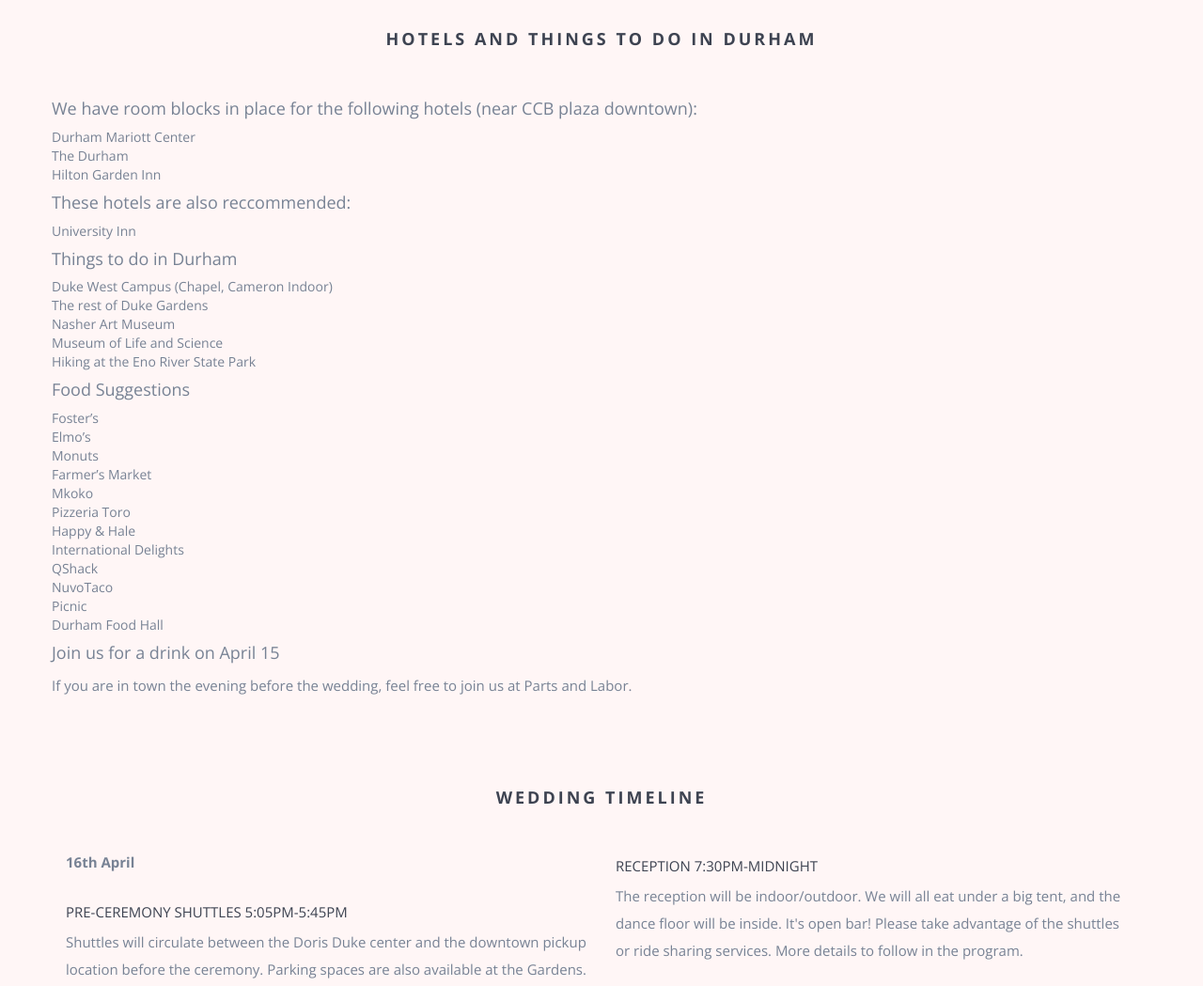
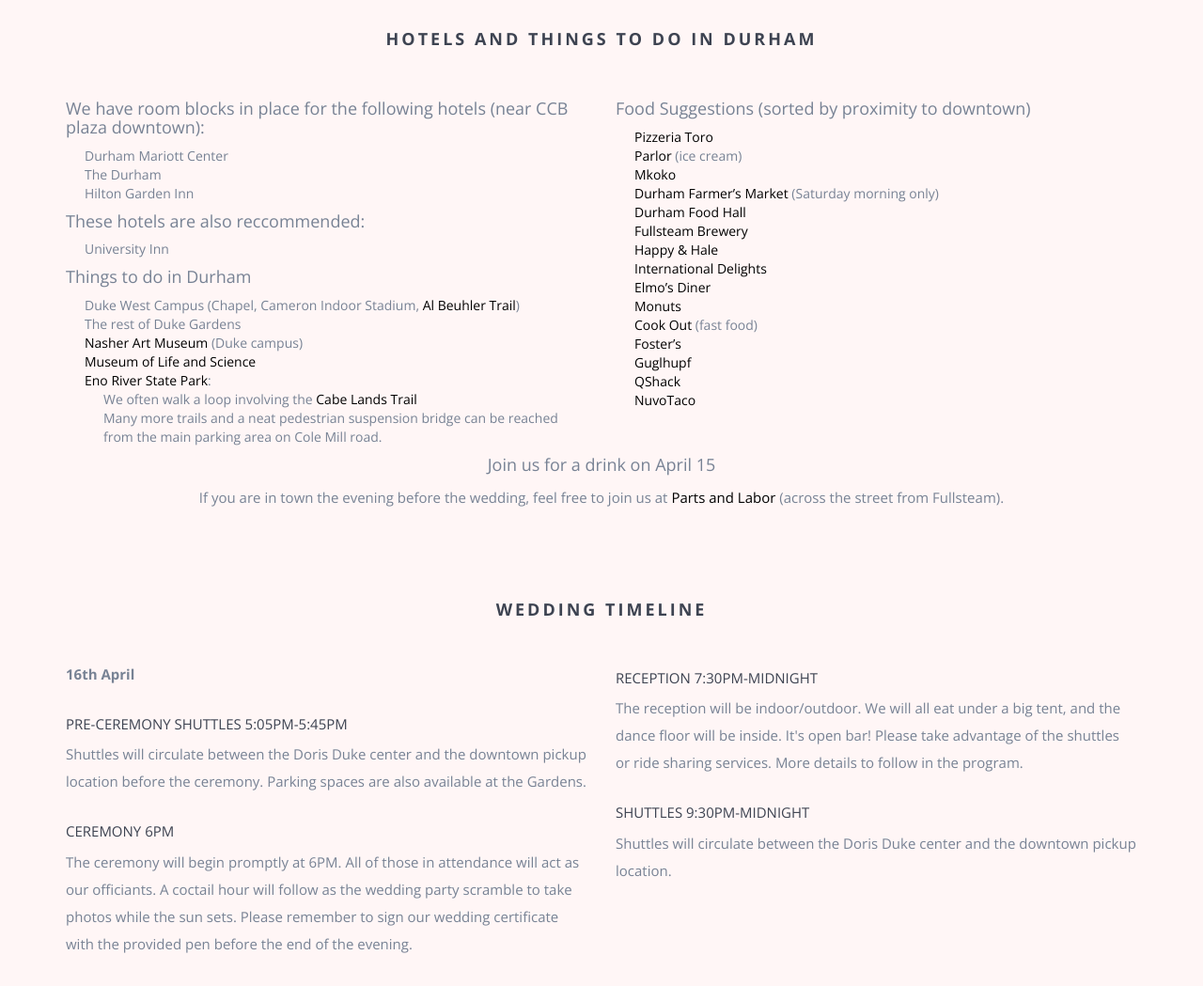
Before and after one commit to friesenbookerwedding/friesenbookerwedding.github.io, a website: page index.html in a window 1280 px wide. Shown: the part 1070-2119 px from the top of the page at 94% size. Drawn offline with nearby package versions, Linux system fonts and the light colour scheme.

Commit message:
added some hyperlinks and improved formatting

```diff
--- a/index.html
+++ b/index.html
@@ -139,6 +139,7 @@
             </div>
         </div>
         <div class="row">
+			<div class="col-md-6 col-sm-12 col-xs-12 leftcol">
 				<h4>We have room blocks in place for the following hotels (near CCB plaza downtown):</h4>
 				<ul>
 					<li>Durham Mariott Center</li>
@@ -152,31 +153,50 @@
 				</ul>
 				<h4>Things to do in Durham</h4>
 				<ul>
-				<li>Duke West Campus (Chapel, Cameron Indoor)</li>
+					<li>Duke West Campus (Chapel, Cameron Indoor Stadium, <a href="https://www.hikingproject.com/trail/7022936/al-buehler-cross-country-trail">Al Beuhler Trail</a>)</li>
 					<li>The rest of Duke Gardens </li>
-				<li>Nasher Art Museum</li>
-				<li>Museum of Life and Science</li>
-				<li>Hiking at the Eno River State Park</li>
+					<li><a href="https://nasher.duke.edu/">Nasher Art Museum</a> (Duke campus)</li>
+					<li><a href="https://www.lifeandscience.org/">Museum of Life and Science</a></li>
+					<li>
+						<a href="https://files.nc.gov/ncparks/maps-and-brochures/eno-river-state-park-map.pdf">Eno River State Park</a>:
+						<ol>
+							<li>We often walk a loop involving the <a href="https://www.hikingproject.com/trail/7036698/cabe-lands-trail">Cabe Lands Trail</a></li>
+							<li>Many more trails and a neat pedestrian suspension bridge can be reached from the main parking area on Cole Mill road.</li>
+						</ol>
+					</li>
 				</ul>
-			<h4>Food Suggestions</h4>
+			</div>
+            <div class="col-md-6 col-sm-12 col-xs-12 rightcol">
+				<h4>Food Suggestions (sorted by proximity to downtown)</h4>
 				<ul>
-				<li>Foster’s</li>
-				<li>Elmo’s </li>
-				<li>Monuts</li>
-				<li>Farmer’s Market </li>
-				<li>Mkoko</li>
-				<li>Pizzeria Toro</li>
-				<li>Happy & Hale</li>
-				<li>International Delights</li>
-				<li>QShack</li>
-				<li>NuvoTaco</li>
-				<li>Picnic</li>
-				<li>Durham Food Hall</li>
+					<li><a href="http://pizzeriatoro.com/">Pizzeria Toro</a></li>
+					<li><a href="https://theparlour.co/">Parlor</a> (ice cream)</li>
+					<li><a href="https://www.m-restaurants.com/m-kokko">Mkoko</a></li>
+					<li><a href="https://durhamfarmersmarket.com/">Durham Farmer’s Market </a>(Saturday morning only)</li>
+
+					<li><a href="https://durhamfoodhall.com/">Durham Food Hall</a></li>
+					<li><a href="https://www.fullsteam.ag/">Fullsteam Brewery</a></li>
+
+					<li><a href="https://www.happyandhale.com/">Happy & Hale</a></li>
+					<li><a href="https://iddurham.com/">International Delights</a></li>
+					<li><a href="http://www.elmosdiner.com/">Elmo’s Diner</a></li>
+					<li><a href="https://www.monutsdonuts.com/">Monuts</a></li>
+
+					<li><a href="https://cookout.com/location/north-carolina-durham-3624-hillsborough-road/">Cook Out</a> (fast food)</li>
+					<li><a href="https://www.fostersmarket.com/">Foster’s</a></li>
+					<li><a href="https://guglhupf.com/">Guglhupf</a></li>
+					<li><a href="http://www.theqshackoriginal.com/">QShack</a></li>
+					<li><a href="https://nuvotaco.com/">NuvoTaco</a></li>
+
 				</ul>
+            </div>
 
+        </div>
+        <div class="row">
+			<center>
             <h4>Join us for a drink on April 15</h4>
-            <p>If you are in town the evening before the wedding, feel free to join us at Parts and Labor.</p>
-
+            <p>If you are in town the evening before the wedding, feel free to join us at <a href="https://partsnlabor.com/">Parts and Labor</a> (across the street from Fullsteam).</p>
+            </center>
         </div>
 
     </div>
@@ -470,9 +490,9 @@
             </div>
         </div>
         <div class="row">
-			<h4>We have set up registries at the links below:</h4>
+			<h4>We have set up funds and registries at the links below:</h4>
 			<ul>
-				<li>Honeymoon Fund</li>
+				<li>Honeymoon Fund: CashApp or mail us a check</li>
 				<li>Physical items 1</li>
 				<li>Physical items 2</li>
 			</ul>
--- a/js/scripts.js
+++ b/js/scripts.js
@@ -2,51 +2,51 @@
 
     /***************** Waypoints ******************/
 
-    $('.wp1').waypoint(function () {
-        $('.wp1').addClass('animated fadeInLeft');
-    }, {
-        offset: '75%'
-    });
-    $('.wp2').waypoint(function () {
-        $('.wp2').addClass('animated fadeInRight');
-    }, {
-        offset: '75%'
-    });
-    $('.wp3').waypoint(function () {
-        $('.wp3').addClass('animated fadeInLeft');
-    }, {
-        offset: '75%'
-    });
-    $('.wp4').waypoint(function () {
-        $('.wp4').addClass('animated fadeInRight');
-    }, {
-        offset: '75%'
-    });
-    $('.wp5').waypoint(function () {
-        $('.wp5').addClass('animated fadeInLeft');
-    }, {
-        offset: '75%'
-    });
-    $('.wp6').waypoint(function () {
-        $('.wp6').addClass('animated fadeInRight');
-    }, {
-        offset: '75%'
-    });
-    $('.wp7').waypoint(function () {
-        $('.wp7').addClass('animated fadeInUp');
-    }, {
-        offset: '75%'
-    });
-    $('.wp8').waypoint(function () {
-        $('.wp8').addClass('animated fadeInLeft');
-    }, {
-        offset: '75%'
-    });
-    $('.wp9').waypoint(function () {
-        $('.wp9').addClass('animated fadeInRight');
-    }, {
-        offset: '75%'
-    });
+    //$('.wp1').waypoint(function () {
+        //$('.wp1').addClass('animated fadeInLeft');
+    //}, {
+        //offset: '75%'
+    //});
+    //$('.wp2').waypoint(function () {
+        //$('.wp2').addClass('animated fadeInRight');
+    //}, {
+        //offset: '75%'
+    //});
+    //$('.wp3').waypoint(function () {
+        //$('.wp3').addClass('animated fadeInLeft');
+    //}, {
+        //offset: '75%'
+    //});
+    //$('.wp4').waypoint(function () {
+        //$('.wp4').addClass('animated fadeInRight');
+    //}, {
+        //offset: '75%'
+    //});
+    //$('.wp5').waypoint(function () {
+        //$('.wp5').addClass('animated fadeInLeft');
+    //}, {
+        //offset: '75%'
+    //});
+    //$('.wp6').waypoint(function () {
+        //$('.wp6').addClass('animated fadeInRight');
+    //}, {
+        //offset: '75%'
+    //});
+    //$('.wp7').waypoint(function () {
+        //$('.wp7').addClass('animated fadeInUp');
+    //}, {
+        //offset: '75%'
+    //});
+    //$('.wp8').waypoint(function () {
+        //$('.wp8').addClass('animated fadeInLeft');
+    //}, {
+        //offset: '75%'
+    //});
+    //$('.wp9').waypoint(function () {
+        //$('.wp9').addClass('animated fadeInRight');
+    //}, {
+        //offset: '75%'
+    //});
 
     /***************** Initiate Flexslider ******************/
     $('.flexslider').flexslider({
```
Also changed, not shown: css/styles.min.css, img/shuttle_map_sm.png, 2 other files. Lines whose indentation alone changed are shown as unchanged.
